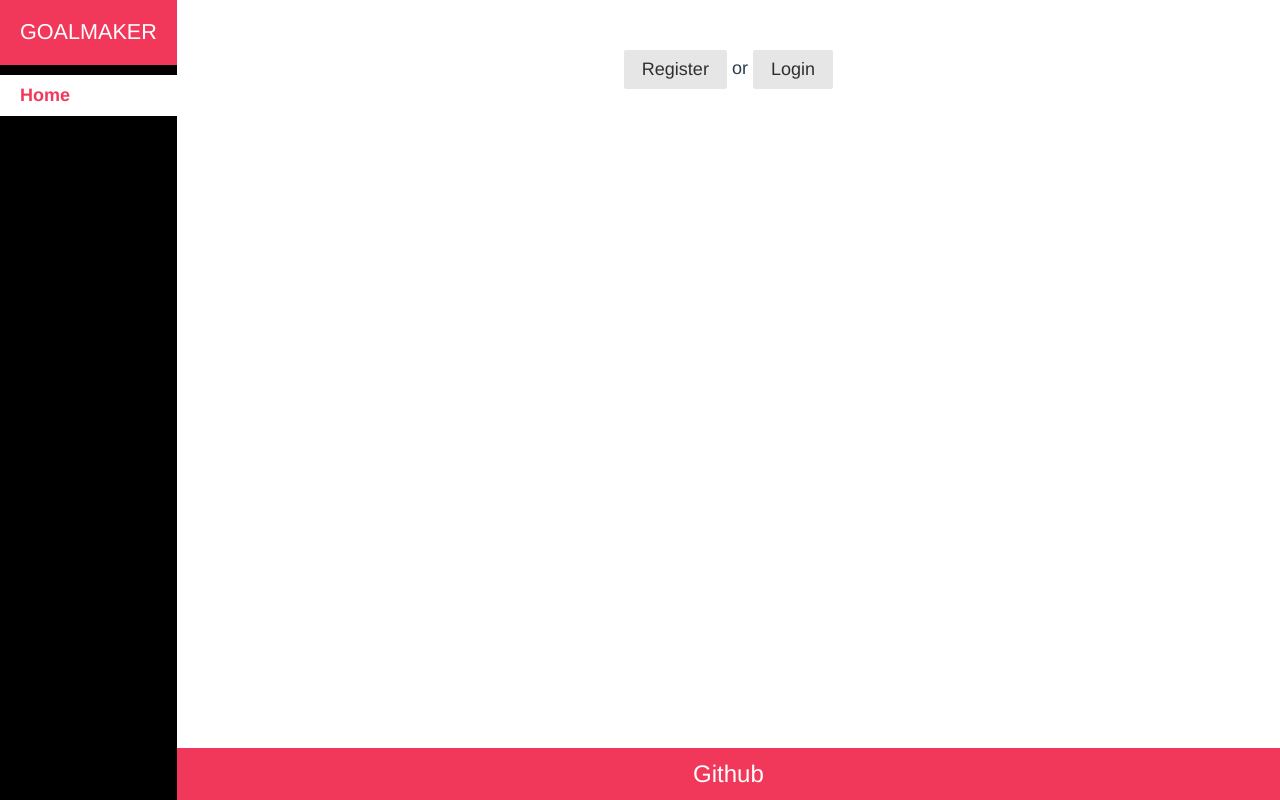
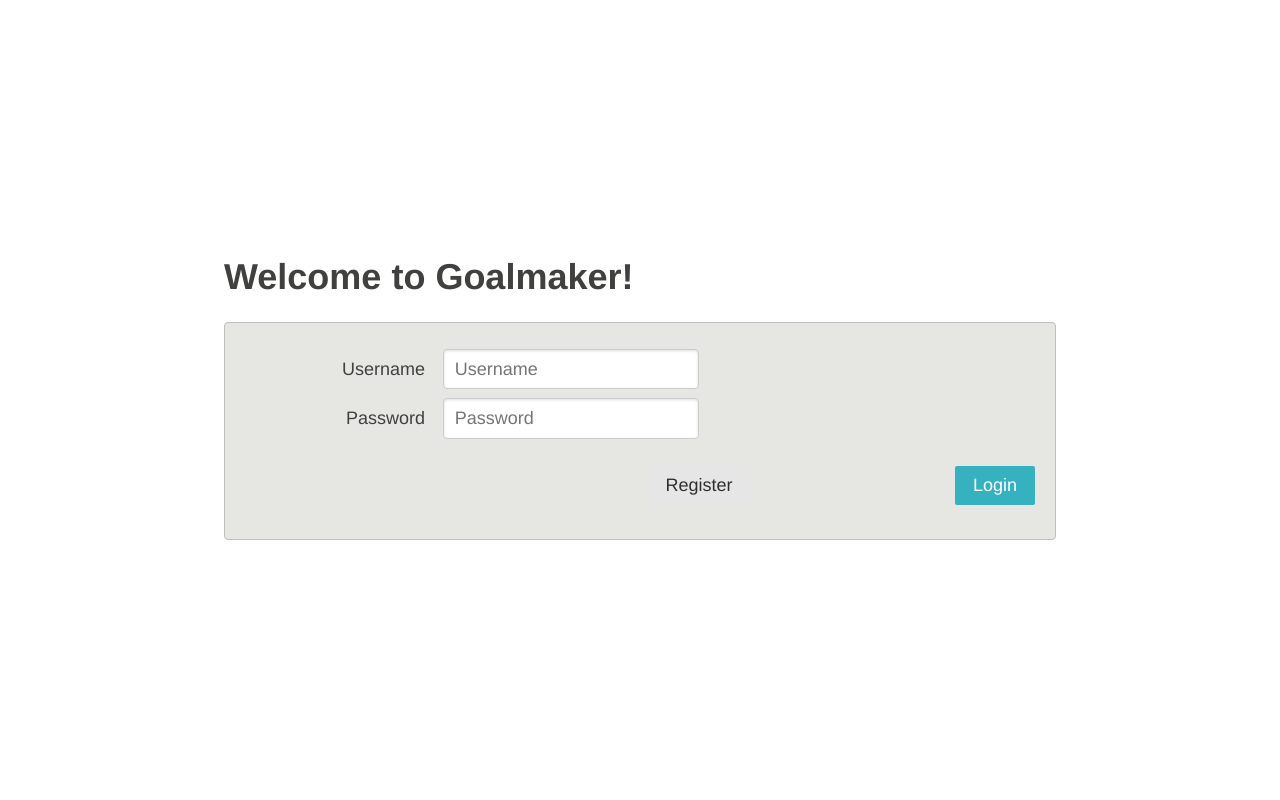
Before and after one commit to a1994lex/goalmaker, a Vue app: page / in a window 1280 px wide. Built offline with nearby package versions, Linux system fonts and the light colour scheme; no server answers.

Commit message:
Set up login register and styles

```diff
--- a/src/App.vue
+++ b/src/App.vue
@@ -1,13 +1,23 @@
 <template>
   <div id="app">
-    <div class="pure-menu">
-      <span class="pure-menu-heading">Goalmaker</span>
+    <div v-if="user === null" class="login">
+      <div class="centered">
+        <login />
+      </div>
+    </div>
+    <div id="page" v-else>
+      <div class="pure-menu-horizontal">
+        <span class="pure-menu-heading"
+          ><i class="fas fa-clock"></i>Goal Maker</span
+        >
         <ul class="pure-menu-list">
           <li class="pure-menu-item">
-          <router-link to="/" class="pure-menu-link">Home</router-link>
+            <router-link to="/" class="pure-menu-link">My Goals</router-link>
           </li>
           <li class="pure-menu-item">
-          <!-- <router-link to="/mypage" class="pure-menu-link">My Page</router-link> -->
+            <router-link to="/mypage" class="pure-menu-link"
+              >Team Goals</router-link
+            >
           </li>
         </ul>
       </div>
@@ -16,11 +26,31 @@
           <router-view />
         </div>
         <div class="footer">
-        <a href="https://github.com/a1994lex/goal-tracker">Github</a>
+          <a href="https://github.com/a1994lex/goal-tracker"
+            >View the source code</a
+          >
+        </div>
       </div>
     </div>
   </div>
 </template>
+
+<script>
+import Login from "@/components/Login.vue";
+export default {
+  components: {
+    Login
+  },
+  computed: {
+    user() {
+      return this.$store.state.user;
+    }
+  },
+  async created() {
+    await this.$store.dispatch("getUser");
+  }
+};
+</script>
 
 <style>
 /* https://color.adobe.com/Ventana-Azul-color-theme-2159606/?showPublished=true */
@@ -29,53 +59,86 @@
   -webkit-font-smoothing: antialiased;
   -moz-osx-font-smoothing: grayscale;
   font-size: 18px;
-  display: flex;
+  /* display: flex; */
   min-height: 100%;
-  color: #2c3e50;
+  color: #40403f;
 }
 
-.pure-menu {
+body {
+  color: #7f8c8d;
+  display: block;
+  margin: 0;
+}
+
+*:before,
+*:after {
+  box-sizing: border-box;
+  /* https://css-tricks.com/box-sizing/ */
+}
+
+#page {
+  display: flex;
+  flex-direction: column;
+  height: 100vh;
+}
+
+.centered {
+  margin: 20% auto;
+  width: 65%;
+}
+
+.pure-menu-horizontal {
   /* To limit the menu width to the content of the menu: */
   /* display: inline-block; */
   /* Or set the width explicitly: */
-  text-align: left;
-  background: #000;
+  /* text-align: left; */
+  display: flex;
+  justify-content: space-between;
+  background-color: #2d3e50;
 }
 
 .pure-menu-heading {
   color: #fff;
-  font-size: 1.2em;
+  font-size: 1.4em;
   padding: 20px 20px;
-  background-color: #f2385a;
-  margin-bottom: 10px;
+  margin-right: 10px;
+}
+.pure-menu-heading svg {
+  padding-right: 10px;
 }
 
 .pure-menu-link {
   color: #fff;
-  padding: 10px 20px;
+  opacity: 0.6;
+  background-color: transparent;
+  padding: 20px 10px;
   font-weight: 800;
+  line-height: 1.5rem;
 }
 
 .pure-menu-link:hover {
-  background: #333;
+  background-color: transparent;
+  opacity: 0.3;
 }
 
 .pure-menu-link.router-link-exact-active {
-  background: #fff;
-  color: #f2385a;
+  background-color: transparent;
+  color: white;
+  opacity: 1;
+  font-size: 1.5rem;
 }
 
 .footer {
   text-align: center;
   width: 100%;
   padding: 12px 0px;
-  background-color: #f2385a;
+  background-color: #111;
 }
 
 .footer a {
   text-decoration: none;
-  color: white;
-  font-size: 1.5rem;
+  color: #7f8c8d;
+  font-size: 1.1rem;
 }
 
 .footer a:hover {
@@ -93,22 +156,6 @@
   overflow: auto;
   padding: 50px 100px;
   flex: 1;
-}
-
-html {
-  height: 100%;
-  box-sizing: border-box;
-}
-
-body {
-  height: 100%;
-}
-
-*,
-*:before,
-*:after {
-  box-sizing: inherit;
-  /* https://css-tricks.com/box-sizing/ */
 }
 
 .error {
--- a/src/views/Login.vue
+++ b/src/components/Login.vue
@@ -1,10 +1,8 @@
 <template>
-  <div>
-    <h1>Login to your account</h1>
+  <div v-if="!register">
+    <h1>Welcome to Goalmaker!</h1>
     <form @submit.prevent="login" class="pure-form pure-form-aligned">
       <fieldset>
-        <p class="pure-form-message-inline">All fields are required.</p>
-
         <div class="pure-control-group">
           <label for="username">Username</label>
           <input v-model="username" type="text" placeholder="Username" />
@@ -16,27 +14,44 @@
         </div>
 
         <div class="pure-controls">
+          <button @click="toggleRegister" class="pure-button button-secondary">
+            Register
+          </button>
           <button type="submit" class="pure-button pure-button-primary">
-            Submit
+            Login
           </button>
         </div>
       </fieldset>
     </form>
     <p v-if="error" class="error">{{ error }}</p>
   </div>
+  <div v-else>
+    <span class="back-arrow" @click="toggleRegister"
+      ><i class="fas fa-arrow-left"></i
+    ></span>
+    <register />
+  </div>
 </template>
 
 <script>
+import Register from "@/components/Register.vue";
 export default {
   name: "login",
+  components: {
+    Register
+  },
   data() {
     return {
       username: "",
       password: "",
-      error: ""
+      error: "",
+      register: false
     };
   },
   methods: {
+    toggleRegister() {
+      this.register = !this.register;
+    },
     async login() {
       try {
         this.error = await this.$store.dispatch("login", {
@@ -54,8 +69,8 @@ export default {
 
 <style scoped>
 form {
-  border: 1px solid #ccc;
-  background-color: #eee;
+  border: 1px solid #bfbfbd;
+  background-color: #e6e6e3;
   border-radius: 4px;
   padding: 20px;
 }
@@ -64,6 +79,19 @@ form {
   display: flex;
 }
 
+.back-arrow {
+  position: absolute;
+  top: 0;
+  left: 0;
+  margin: 20px;
+  cursor: pointer;
+  font-size: 2rem;
+}
+
+.back-arrow:hover {
+  opacity: 0.3;
+}
+
 .pure-controls button {
   margin-left: auto;
 }
--- a/src/views/Register.vue
+++ b/src/components/Register.vue
@@ -3,11 +3,9 @@
     <h1>Register for an account</h1>
     <form @submit.prevent="register" class="pure-form pure-form-aligned">
       <fieldset>
-        <p class="pure-form-message-inline">All fields are required.</p>
-
         <div class="pure-control-group">
-          <label for="name">Real Name</label>
-          <input v-model="name" type="text" placeholder="Real Name" />
+          <label for="name">Full Name</label>
+          <input v-model="name" type="text" placeholder="Full Name" />
         </div>
 
         <div class="pure-control-group">
@@ -50,7 +48,7 @@ export default {
           username: this.username,
           password: this.password
         });
-        if (this.error === "") this.$router.push("mypage");
+        if (this.error === "") this.$router.push("/");
       } catch (error) {
         console.log(error);
       }
--- a/src/router.js
+++ b/src/router.js
@@ -1,8 +1,6 @@
 import Vue from "vue";
 import Router from "vue-router";
 import Home from "./views/Home.vue";
-import Register from "./views/Register.vue";
-import Login from "./views/Login.vue";
 
 Vue.use(Router);
 
@@ -14,16 +12,6 @@ export default new Router({
       path: "/",
       name: "home",
       component: Home
-    },
-    {
-      path: "/register",
-      name: "register",
-      component: Register
-    },
-    {
-      path: "/login",
-      name: "login",
-      component: Login
     }
   ]
 });
--- a/src/views/Home.vue
+++ b/src/views/Home.vue
@@ -1,32 +1,7 @@
 <template>
-  <div class="home">
-    <div class="center" v-if="user === null">
-      <router-link to="/register" class="pure-button">Register</router-link> or
-      <router-link to="/login" class="pure-button">Login</router-link>
-    </div>
+  <div>
+    Welcome to Goal Maker
   </div>
 </template>
 
-<script>
-export default {
-  name: "home",
-  components: {},
-  computed: {
-    user() {
-      return this.$store.state.user;
-    }
-  },
-  async created() {
-    await this.$store.dispatch("getUser");
-  }
-};
-</script>
-
-<style>
-.empty-msg {
-  font-size: 3rem;
-}
-.center {
-  text-align: center;
-}
-</style>
+<style></style>
--- /dev/null
+++ b/vue.config.js
@@ -0,0 +1,9 @@
+module.exports = {
+  devServer: {
+    proxy: {
+      "^/api": {
+        target: "http://localhost:3004"
+      }
+    }
+  }
+};
```
Lines whose indentation alone changed are shown as unchanged.
